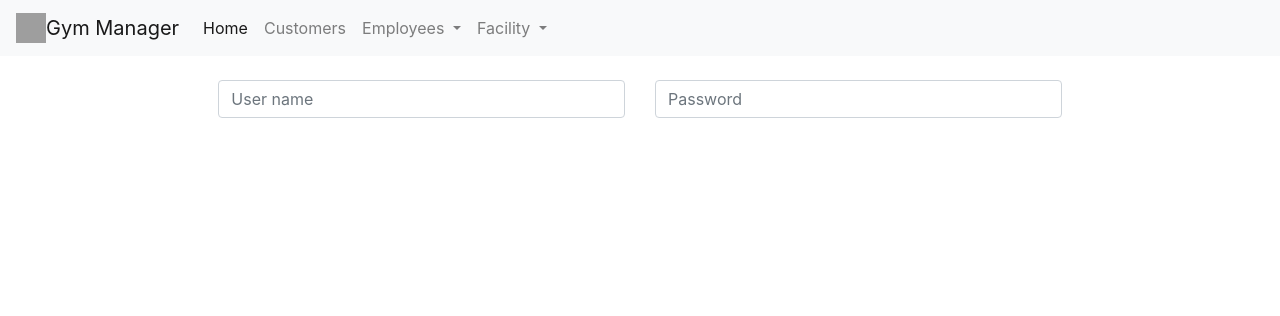
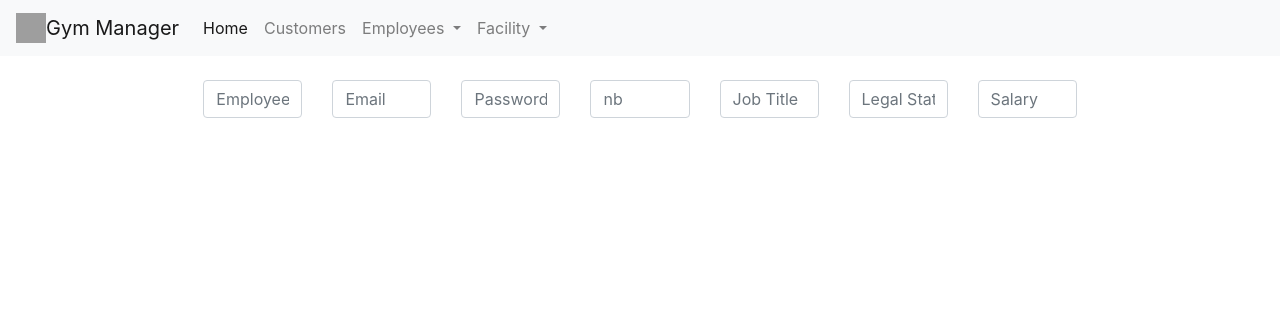
Before and after one commit to SariItani/gym-manager, a Django app: template gymapp/workers/templates/workers/login.html in a window 1280 px wide. Shown: the top 316 px of the page. Run offline with Django 4.2, Linux system fonts and the light colour scheme; the template is opened without the code that fills it, so the values that code supplies are empty; grey boxes are pictures that could not be loaded.

Commit message:
today's work

```diff
--- a/gymapp/workers/models.py
+++ b/gymapp/workers/models.py
@@ -21,6 +21,8 @@ class Schedule(models.Model):
 
 class Workers(models.Model):
     name = models.CharField(max_length=20, unique=True)
+    email = models.EmailField(max_length=30)
+    password = models.CharField(max_length=20)
     nb = models.IntegerField()
     jobtitle = models.CharField(max_length=30)
     legal = models.BooleanField()
--- a/gymapp/workers/templates/workers/base.html
+++ b/gymapp/workers/templates/workers/base.html
@@ -22,7 +22,7 @@
 		<nav class="navbar navbar-expand-lg navbar-light bg-light">
 			<a class="navbar-brand" href="/work"
 				><img
-				src="https://img.icons8.com/external-konkapp-outline-color-konkapp/64/null/external-dumbbell-gym-konkapp-outline-color-konkapp-1.png"/
+				src="https://img.icons8.com/ios/50/null/my-computer--v2.png"
 				width="30" height="30" class="d-inline-block align-top" alt="">Gym
 				Manager</a
 			>
--- a/gymapp/workers/templates/workers/login.html
+++ b/gymapp/workers/templates/workers/login.html
@@ -1,14 +1,29 @@
 {% extends 'workers/base.html'%}
 {%block title%}LOGIN PAGE{%endblock%}
 {%block content%}
-<form>
+<form class="form-group row">
 	{% csrf_token %}
 	<div class="row">
 		<div class="col">
-        <input type="text" class="form-control" placeholder="User name">
+			<input type="text" class="form-control" placeholder="Employee name" />
 		</div>
 		<div class="col">
-        <input type="text" class="form-control" placeholder="Password">
+			<input type="text" class="form-control" placeholder="Email" />
+		</div>
+    <div class="col">
+			<input type="text" class="form-control" placeholder="Password" />
+		</div>
+    <div class="col">
+			<input type="text" class="form-control" placeholder="nb" />
+		</div>
+    <div class="col">
+			<input type="text" class="form-control" placeholder="Job Title" />
+		</div>
+    <div class="col">
+			<input type="text" class="form-control" placeholder="Legal Status" />
+		</div>
+    <div class="col">
+			<input type="text" class="form-control" placeholder="Salary" />
 		</div>
 	</div>
 </form>
--- a/gymapp/workers/urls.py
+++ b/gymapp/workers/urls.py
@@ -1,9 +1,10 @@
 from django.urls import path
-from .views import index, customers, schedule, personal, cams, stock
+from .views import index, customers, schedule, personal, cams, stock, create
 
 urlpatterns = [
     path('', index, name='index'),
     path('customers/', customers, name='customers'),
+    path('create/', create, name='create'),
     path('schedule/', schedule, name='schedule'),
     path('personal/', personal, name='personal'),
     path('cams/', cams, name='cams'),
--- a/gymapp/workers/views.py
+++ b/gymapp/workers/views.py
@@ -1,4 +1,5 @@
-from django.shortcuts import render
+from django.shortcuts import render, HttpResponseRedirect
+from .models import Schedule, Workers, Customers, Cams, Stock
 
 # Create your views here.
 def index(response):
@@ -13,6 +14,9 @@ def schedule(response):
 def personal(response):
     pass
 
+def create(response):
+    return render(response, "workers/login.html", {})
+
 def cams(response):
     pass
 
```
Also changed, not shown: bmi calc.py (deleted, +0 -15 lines), gymapp/gymbros/templates/gymbros/base.html (+11 -6 lines), gymapp/db.sqlite3, gymapp/gymbros/migrations/0001_initial.py, gymapp/workers/migrations/0001_initial.py. Lines whose indentation alone changed are shown as unchanged.
